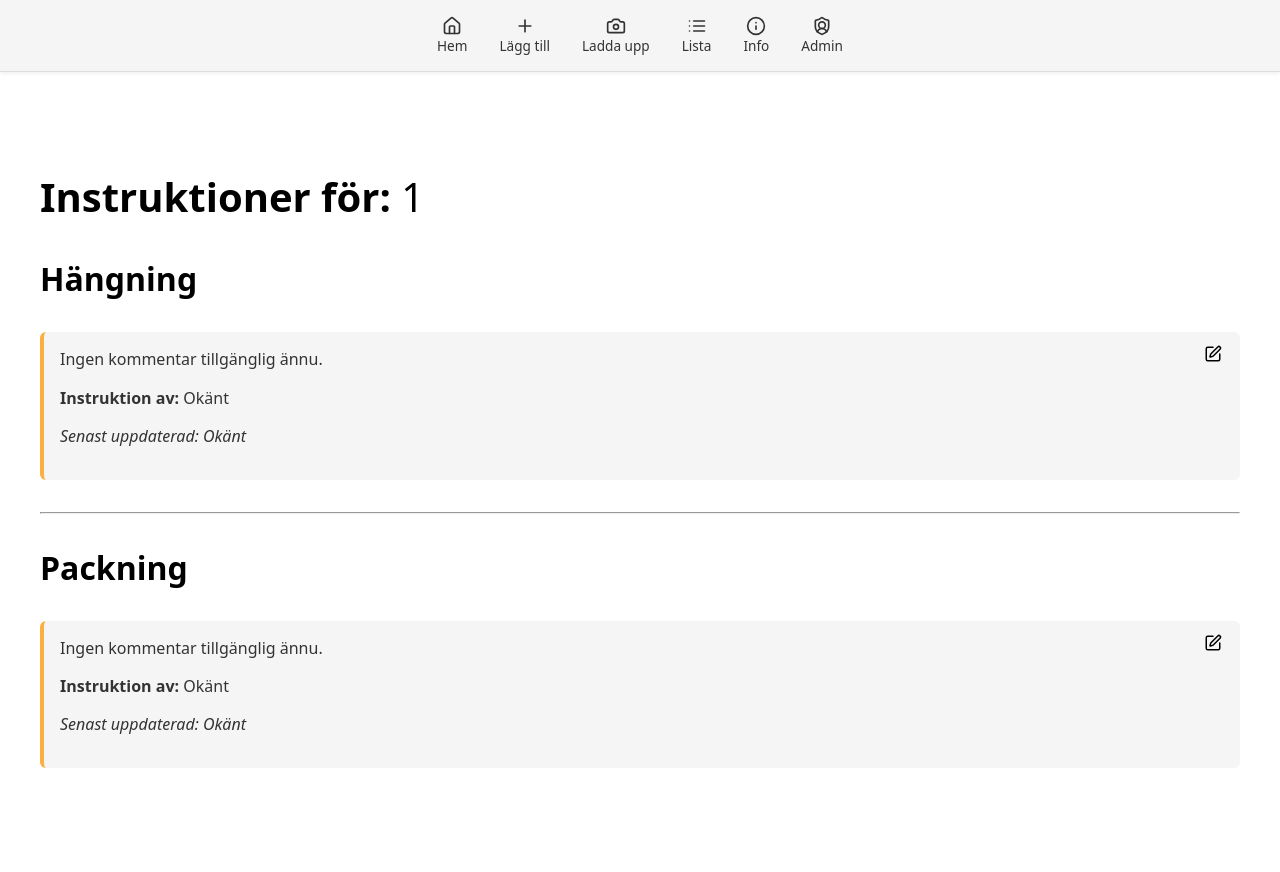
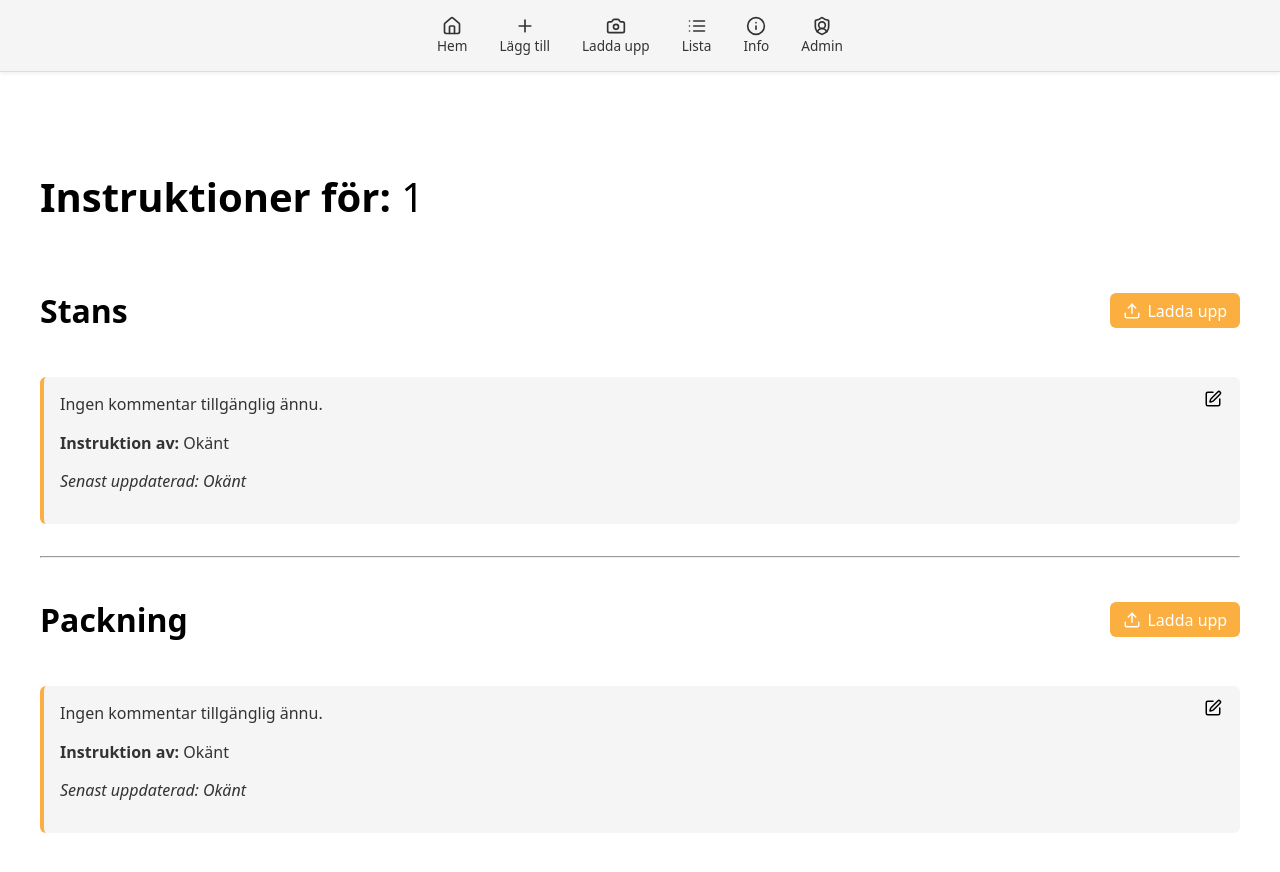
Before and after one commit to zebjos/instruktionssystem-stans, a React (Vite) app: page /instructions/1 in a window 1280 px wide. Shown: the top 872 px of the page. Built offline with nearby package versions, Linux system fonts and the light colour scheme; no server answers.

Commit message:
Updated Instructions for better user flow

```diff
--- a/src/pages/Instructions.css
+++ b/src/pages/Instructions.css
@@ -109,3 +109,48 @@ background-color: #45a049;
     font-size: 14px;
     border-radius: 4px;
 }
+
+.upload-section {
+    margin: 1rem 0;
+}
+
+.upload-label {
+    display: inline-flex;
+    align-items: center;
+    gap: 0.4rem;
+    background: #faaf40;
+    color: #fff;
+    padding: 0.5rem 1rem;
+    border-radius: 6px;
+    cursor: pointer;
+    font-weight: 500;
+    transition: background 0.2s;
+}
+
+.upload-label:hover {
+    background: #eb8d00;
+}
+
+.section-header {
+    display: flex;
+    justify-content: space-between;
+    align-items: center;
+    margin-bottom: 0.8rem;
+}
+
+.upload-label-inline {
+    display: inline-flex;
+    align-items: center;
+    gap: 0.4rem;
+    background: #faaf40;
+    color: #fff;
+    padding: 0.4rem 0.8rem;
+    border-radius: 6px;
+    cursor: pointer;
+    font-weight: 500;
+    transition: background 0.2s;
+}
+
+.upload-label-inline:hover {
+    background: #eb8d00;
+}
--- a/src/pages/Instructions.jsx
+++ b/src/pages/Instructions.jsx
@@ -5,10 +5,12 @@ import "plyr-react/plyr.css";
 import axios from "axios";
 import "./Instructions.css";
 import API_BASE from "../utils/api";
-import { EditIcon } from "lucide-react";
+import { EditIcon, Upload } from "lucide-react";
 
 function Instructions() {
   const { articleNumber } = useParams();
+
+  const [customer, setCustomer] = useState(""); // ✅ NEW
   const [hangning, setHangning] = useState([]);
   const [packning, setPackning] = useState([]);
   const [hangComment, setHangComment] = useState("");
@@ -26,9 +28,14 @@ function Instructions() {
   const [newPackAuthor, setNewPackAuthor] = useState("");
 
   useEffect(() => {
+    fetchArticleData();
+  }, [articleNumber]);
+
+  const fetchArticleData = () => {
     axios
       .get(`${API_BASE}/api/instructions/${articleNumber}`)
       .then((res) => {
+        setCustomer(res.data.customer || ""); // ✅ Capture actual customer
         setHangning(res.data.hangning);
         setPackning(res.data.packning);
         setHangComment(res.data.hang_comment);
@@ -42,14 +49,40 @@ function Instructions() {
         setNewHangAuthor(res.data.hang_created_by || "");
         setNewPackAuthor(res.data.pack_created_by || "");
       })
-      .catch((err) => {
-        console.error("Failed to fetch instructions", err);
+      .catch((err) => console.error("Failed to fetch instructions", err));
+  };
+
+  const handleUpload = async (e, type) => {
+    const files = Array.from(e.target.files);
+    if (files.length === 0) return;
+
+    if (!customer) {
+      alert("Kund saknas i artikelinformationen.");
+      return;
+    }
+
+    try {
+      const formData = new FormData();
+      files.forEach((file) => formData.append("files", file));
+      formData.append("articleNumber", articleNumber);
+      formData.append("type", type);
+      formData.append("customer", customer); // ✅ Use actual customer
+
+      await axios.post(`${API_BASE}/api/upload`, formData, {
+        headers: { "Content-Type": "multipart/form-data" },
       });
-  }, [articleNumber]);
+
+      alert(`✅ Uppladdning till ${type} klar!`);
+      fetchArticleData();
+    } catch (err) {
+      console.error("Upload error:", err);
+      alert("❌ Fel vid uppladdning");
+    }
+  };
 
   const renderMedia = (src, type) => {
     const fullSrc = `${API_BASE}${src}`;
-    const parts = src.split("/"); // /media/Customer/bilder/type/filename
+    const parts = src.split("/");
     const customer = parts[2];
     const filename = parts[5];
 
@@ -86,7 +119,7 @@ function Instructions() {
           <img className="instructions-media" src={fullSrc} alt="" />
         )}
         <button className="delete-button" onClick={handleDelete}>
-          X
+          ✕
         </button>
       </div>
     );
@@ -128,7 +161,12 @@ function Instructions() {
 
   const formatDate = (isoString) => {
     if (!isoString) return "Okänt";
-    return new Date(isoString).toLocaleString();
+    const date = new Date(isoString);
+    return date.toLocaleDateString("sv-SE", {
+      year: "numeric",
+      month: "short",
+      day: "numeric",
+    });
   };
 
   return (
@@ -138,8 +176,22 @@ function Instructions() {
         <span style={{ fontWeight: "normal" }}>{articleNumber}</span>
       </h2>
 
+      {/* --- HÄNGNING --- */}
       <section className="instructions-section">
-        <h3 className="instructions-subtitle">Hängning</h3>
+        <div className="section-header">
+          <h3 className="instructions-subtitle">Stans</h3>
+          <label className="upload-label-inline">
+            <Upload size={18} /> Ladda upp
+            <input
+              type="file"
+              accept="image/*,video/*"
+              multiple
+              onChange={(e) => handleUpload(e, "hängning")}
+              style={{ display: "none" }}
+            />
+          </label>
+        </div>
+
         <div className="instructions-comment">
           {!isEditingHang && (
             <button
@@ -170,18 +222,37 @@ function Instructions() {
           ) : (
             <>
               {hangComment || "Ingen kommentar tillgänglig ännu."}
-              <p><strong>Instruktion av:</strong> {hangCreatedBy || "Okänt"}</p>
-              <p><em>Senast uppdaterad: {formatDate(hangUpdatedAt)}</em></p>
+              <p>
+                <strong>Instruktion av:</strong> {hangCreatedBy || "Okänt"}
+              </p>
+              <p>
+                <em>Senast uppdaterad: {formatDate(hangUpdatedAt)}</em>
+              </p>
             </>
           )}
         </div>
+
         {useMemo(() => hangning.map((m) => renderMedia(m, "hängning")), [hangning])}
       </section>
 
       <hr />
 
+      {/* --- PACKNING --- */}
       <section className="instructions-section">
-        <h3 className="instructions-subtitle">Packning</h3>
+        <div className="section-header">
+          <h3 className="instructions-subtitle">Packning</h3>
+          <label className="upload-label-inline">
+            <Upload size={18} /> Ladda upp
+            <input
+              type="file"
+              accept="image/*,video/*"
+              multiple
+              onChange={(e) => handleUpload(e, "packning")}
+              style={{ display: "none" }}
+            />
+          </label>
+        </div>
+
         <div className="instructions-comment">
           {!isEditingPack && (
             <button
@@ -212,11 +283,16 @@ function Instructions() {
           ) : (
             <>
               {packComment || "Ingen kommentar tillgänglig ännu."}
-              <p><strong>Instruktion av:</strong> {packCreatedBy || "Okänt"}</p>
-              <p><em>Senast uppdaterad: {formatDate(packUpdatedAt)}</em></p>
+              <p>
+                <strong>Instruktion av:</strong> {packCreatedBy || "Okänt"}
+              </p>
+              <p>
+                <em>Senast uppdaterad: {formatDate(packUpdatedAt)}</em>
+              </p>
             </>
           )}
         </div>
+
         {useMemo(() => packning.map((m) => renderMedia(m, "packning")), [packning])}
       </section>
     </div>
```
